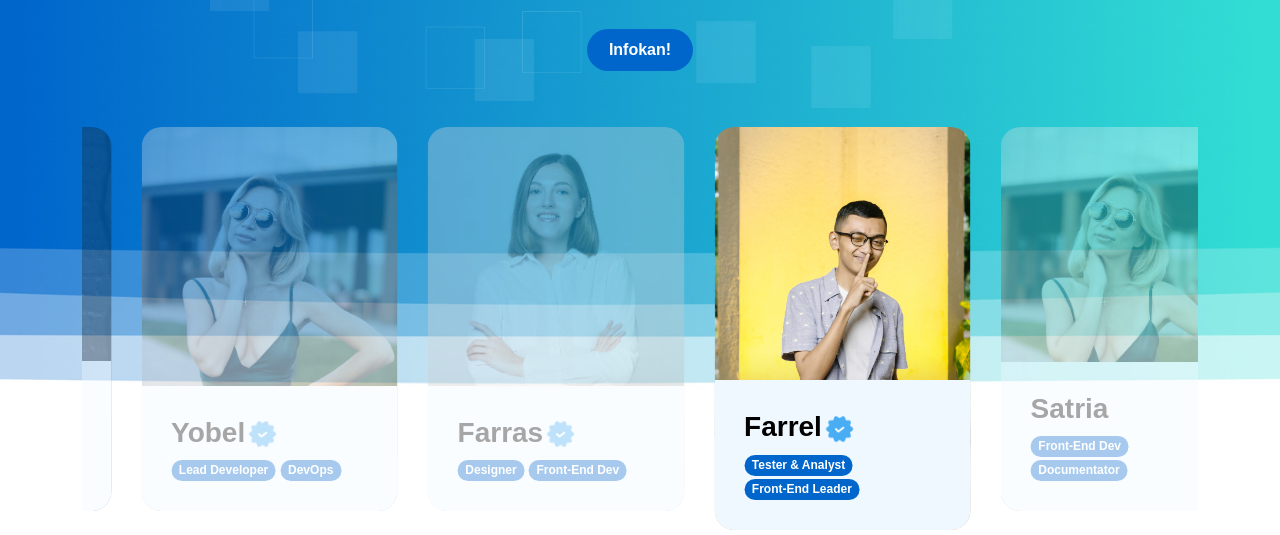
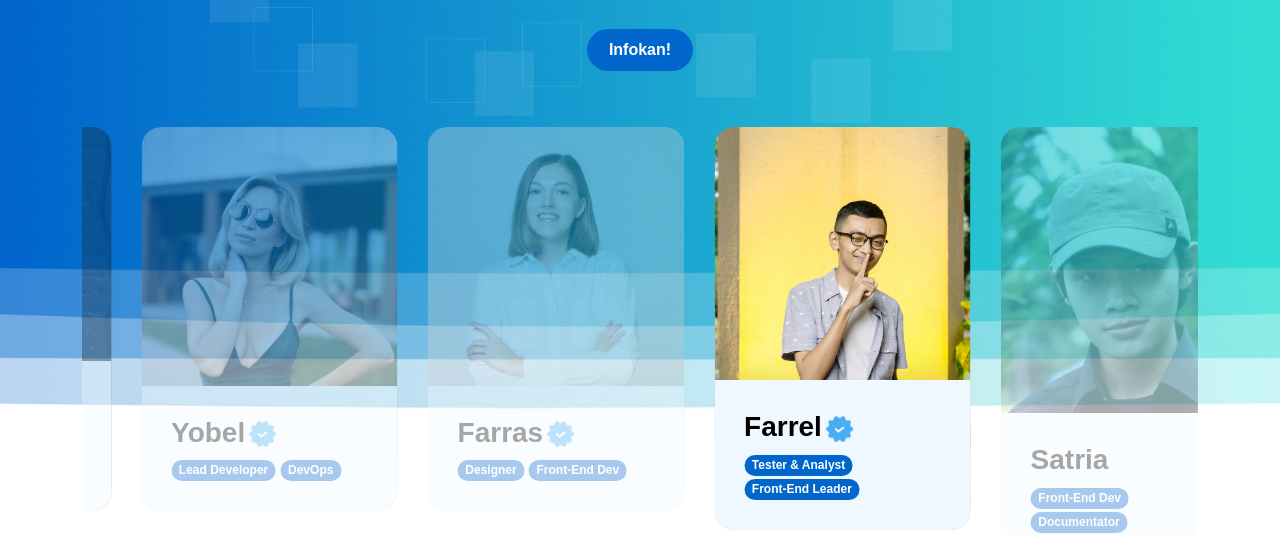
Before and after one commit to Proyek1-A3-Jaya/a3acskom_web, a plain HTML site: page index.html in a window 1280 px wide. Shown: the part 305-840 px from the top of the page. Drawn offline with nearby package versions, Linux system fonts and the light colour scheme; a web font is replaced by a local one.

Commit message:
adding satria's photo

```diff
--- a/index.html
+++ b/index.html
@@ -177,7 +177,7 @@ https://templatemo.com/tm-584-pod-talk
                             </div>
 
                             <div class="owl-carousel-info-wrap item">
-                                <img src="images/profile/cute-smiling-woman-outdoor-portrait.jpg"
+                                <img src="images/profile/satria.jpeg"
                                     class="owl-carousel-image img-fluid" alt="">
 
                                 <div class="owl-carousel-info">
```
Also changed, not shown: images/profile/satria.jpeg (added).
